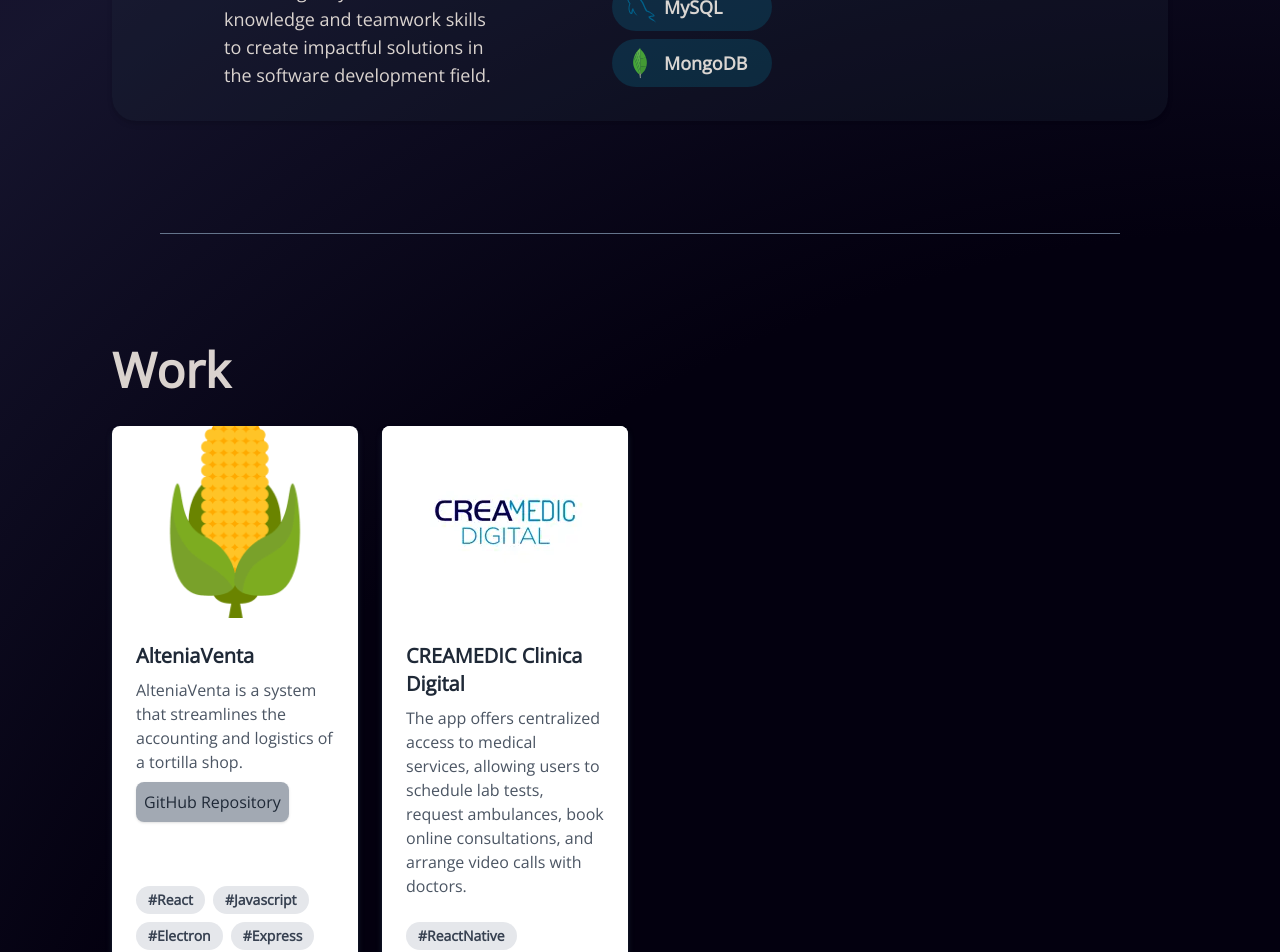
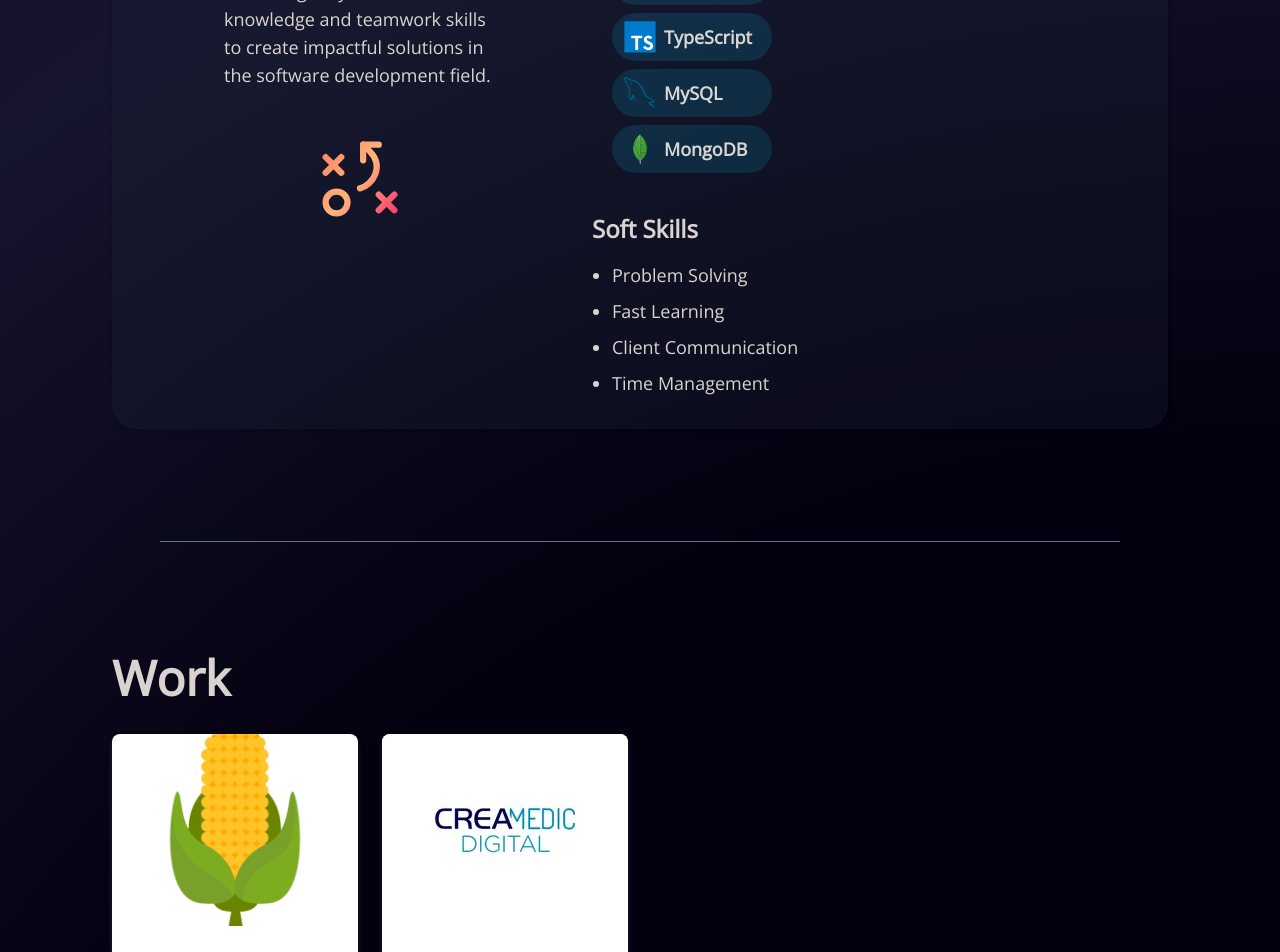
Before and after one commit to AlanJGG/my-portfolio, a React (Vite) app: page / in a window 1280 px wide. Shown: the part 1440-2392 px from the top of the page. Built offline with nearby package versions, Linux system fonts and the light colour scheme.

Commit message:
Design changes

```diff
--- a/src/components/Footer.jsx
+++ b/src/components/Footer.jsx
@@ -3,11 +3,12 @@ import LinkedInIcon from "@mui/icons-material/LinkedIn";
 import { LinkButton } from "./";
 export const Footer = () => {
   return (
-    <footer className="border-t-[2px] border-sate-500 px-20 bg-slate-900/100 bg-opacity-50 w-full h-[10vh] inline-flex items-center justify-between">
+    <footer className="border-t-[2px] border-slate-500 px-10 2xl:px-20 bg-slate-900 bg-opacity-40 w-full h-[10vh] inline-flex items-center justify-between">
       <div>
-        <span>© 2024 Alan Guzman</span>
+        <span className="font-medium text-slate-500 text-opacity-80">© 2024 Alan Guzman</span>
       </div>
-      <div className=" flex justify-center xl:justify-start gap-x-4">
+      <div className="flex justify-center xl:justify-start gap-x-4">
+        <span className="hidden md:inline-flex items-center text-slate-500">alanjguzmangutierrez@gmail.com</span>
         <LinkButton
           Icon={LinkedInIcon}
           link="https://www.linkedin.com/in/alan-joseph-g/"
--- a/src/components/LinkButton.jsx
+++ b/src/components/LinkButton.jsx
@@ -3,13 +3,13 @@ import PropTypes from "prop-types";
 export const LinkButton = ({ Icon, link, title }) => {
   return (
     <a
-      className="inline-flex items-center justify-center bg-slate-300/25 hover:bg-slate-500/25 focus:bg-slate-500/25 ease-in-out duration-300 p-3 2xl:px-4 rounded-full"
+      className=" inline-flex items-center justify-center bg-slate-800/25 hover:bg-slate-500/25 focus:bg-slate-500/25 ease-in-out duration-300 p-3 2xl:px-4 rounded-full"
       href={link}
       target="_blank"
     >
       <Icon style={{ fontSize: 28 }} />
       {title ? (
-        <span className="antialised font-medium ml-2">{title}</span>
+        <span className="hidden lg:flex antialised font-medium ml-2">{title}</span>
       ) : null}
     </a>
   );
--- a/src/components/ProjectCard.jsx
+++ b/src/components/ProjectCard.jsx
@@ -8,7 +8,7 @@ export const ProjectCard = ({
   technologies,
 }) => {
   return (
-    <div className="relative bg-white shadow-md shadow-slate-800 rounded-lg overflow-hidden hover:shadow-white ease-in-out duration-300 max-w-xs transform hover:scale-105 transition-transform">
+    <div className="relative bg-white shadow-md shadow-slate-800 rounded-lg overflow-hidden hover:shadow-white ease-in-out duration-300 max-w-xs 2xl:max-w-md transform hover:scale-105 transition-transform flex flex-col h-full">
       {image ? (
         <img
           className="w-full h-48 object-cover"
@@ -16,16 +16,19 @@ export const ProjectCard = ({
           alt={`${title} screenshot`}
         />
       ) : null}
-      <div className="p-6">
+      <div className="p-6 flex-grow flex flex-col">
         <h3 className="text-xl font-semibold text-gray-800 mb-2">{title}</h3>
-        <p className={`text-gray-600 mb-2 ${!link ? 'pb-16': ''}`}>{description}</p>
+        <p className="text-gray-600 mb-4 flex-grow">{description}</p>
         {link ? (
-          <a href={link} className="h-full mb-16 inline-flex shadow hover:shadow-lg items-center bg-slate-600 bg-opacity-50 rounded-lg hover:bg-slate-900/25 focus:bg-slate-900/25 ease-in-out duration-300 text-gray-800 mb-4  p-2" target="_blank">
-            <span>GitHub Repository</span>
+          <a href={link} className="mb-4" target="_blank" rel="noopener noreferrer">
+            <span className="inline-block w-auto shadow hover:shadow-lg items-center font-semibold bg-slate-600 bg-opacity-50 rounded-lg hover:bg-slate-900/75 hover:text-white focus:bg-slate-900/25 ease-in-out duration-300 text-gray-800 p-2">
+              GitHub Repository
+            </span>
           </a>
         ) : null}
 
-        <div className="flex flex-wrap absolute bottom-0">
+        <div className="mt-auto">
+          <div className="flex flex-wrap">
             {technologies.map((tech, index) => (
               <span
                 key={index}
@@ -34,6 +37,7 @@ export const ProjectCard = ({
                 #{tech}
               </span>
             ))}
+          </div>
         </div>
       </div>
     </div>
--- a/src/components/index.js
+++ b/src/components/index.js
@@ -6,4 +6,5 @@ export { Button } from "./Button"
 export { SectionHR } from "./SectionHR"
 export { TechnologyLabel } from "./TechnologyLabel"
 export { Footer } from "./Footer";
+export { Icon1 } from './svg';
 // end:ng42.barrel
--- /dev/null
+++ b/src/components/svg/Icon1.jsx
@@ -0,0 +1,52 @@
+export const Icon1 = ({size}) => (
+    <svg
+      xmlns="http://www.w3.org/2000/svg"
+      width={size}
+      height={size}
+      viewBox="0 0 256 256"
+      aria-hidden="true"
+      stroke="url(#icon-gradient-2j6umz3ao)"
+      fill="url(#icon-gradient-2j6umz3ao)"
+      style={{ "--size": "2.5rem" }}
+    >
+      <defs>
+        <linearGradient
+          id="icon-gradient-2j6umz3ao"
+          x1="23"
+          x2="235"
+          y1="43"
+          y2="202"
+          gradientUnits="userSpaceOnUse"
+        >
+          <stop stopColor="#ff7e5f" /> {/* Primer color del gradiente */}
+          <stop offset="0.5" stopColor="#feb47b" /> {/* Color intermedio del gradiente */}
+          <stop offset="1" stopColor="#fd3a69" /> {/* Último color del gradiente */}
+        </linearGradient>
+      </defs>
+      <g>
+        <circle
+          cx="68"
+          cy="188"
+          r="28"
+          fill="none"
+          strokeLinecap="round"
+          strokeLinejoin="round"
+          strokeWidth="16"
+        />
+        <path
+          fill="none"
+          strokeLinecap="round"
+          strokeLinejoin="round"
+          strokeWidth="16"
+          d="m40 72 40 40m0-40-40 40m136 56 40 40m0-40-40 40M136 80V40h40"
+        />
+        <path
+          fill="none"
+          strokeLinecap="round"
+          strokeLinejoin="round"
+          strokeWidth="16"
+          d="m136 40 16 16c40 40 8 88-24 96"
+        />
+      </g>
+    </svg>
+  );
--- /dev/null
+++ b/src/components/svg/index.js
@@ -0,0 +1 @@
+export { Icon1 } from './Icon1.jsx'
--- a/src/views/About.jsx
+++ b/src/views/About.jsx
@@ -1,4 +1,4 @@
-import { TechnologyLabel } from "../components";
+import { Icon1, TechnologyLabel } from "../components";
 
 export const About = () => {
   return (
@@ -8,7 +8,8 @@ export const About = () => {
           About me
         </h1>
         <div className="w-full lg:flex gap-x-24 mt-8 2xl:mt-20 xl:text-lg">
-          <p className="lg:w-6/12 lg:ml-20  ">
+          <div className="lg:w-6/12 lg:ml-20">
+            <p>
               I&apos;m Alan, passionate about technology and currently pursuing
               studies in Software Development. With a strong aptitude for
               problem-solving and a collaborative spirit, I thrive in team
@@ -18,8 +19,13 @@ export const About = () => {
               aspire to leverage my technical knowledge and teamwork skills to
               create impactful solutions in the software development field.
             </p>
+            <div className="flex justify-center pt-10">
+              <Icon1 size="100" />
+            </div>
+          </div>
+
           <div className="w-full flex justify-center mt-10 lg:mt-0">
-            <div className="w-full grid gap-y-10 lg:grid-cols-2">
+            <div className="w-full grid gap-y-10 2xl:grid-cols-2">
               <div className="">
                 <h1 className="font-semibold text-2xl">Education</h1>
                 <ul className="mt-4 ml-5 list-disc grid gap-y-2">
--- a/src/views/Home.jsx
+++ b/src/views/Home.jsx
@@ -4,7 +4,7 @@ import ArrowForwardRoundedIcon from "@mui/icons-material/ArrowForwardRounded";
 export const Home = () => {
   return (
     <div id="home" className="h-[80vh] pb-40 flex justify-center items-center">
-      <div className="md:flex md:justify-center md:items-center">
+      <div className="lg:flex md:justify-center md:items-center">
         <div className="flex-col justify-center my-10 md:my-28 ml-5">
           <h2 className="pl-6 text-xl md:text-2xl lg:text-2xl xl:text-3xl antialiased">
             Hi, I&apos;m Alan.
@@ -25,7 +25,7 @@ export const Home = () => {
         </div>
         <div className="flex justify-center md:pl-40 md:pt-2">
           <img
-            className="brightness-75 grayscale-0 w-40 lg:w-96 xl:w-auto rounded-xl md:max-w-[400px] sm:w-auto"
+            className="brightness-75 grayscale-0 w-40 lg:w-80 2xl:w-auto rounded-xl xl:max-w-[400px]"
             src={`${import.meta.env.BASE_URL}assets/pictures/draft-face.png`}
           />
         </div>
```
Lines whose indentation alone changed are shown as unchanged.
